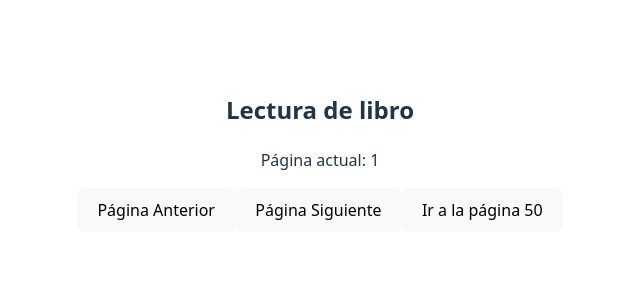
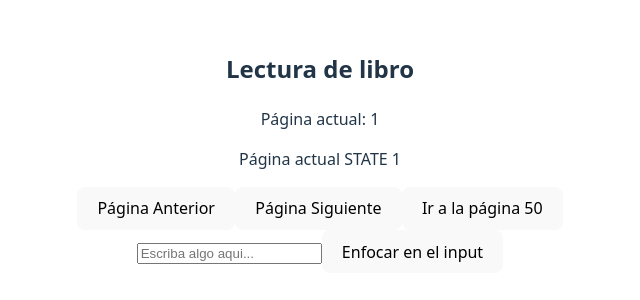
Before and after one commit to MarceloGonza/Proyecto-react, a React (Vite) app: page / in a window 1280 px wide. Shown: the part 248-548 px from the top of the page, without its empty margins (320-960 px from the left). Built offline with nearby package versions, Linux system fonts and the light colour scheme.

Commit message:
focus input add(useRef)

```diff
--- a/src/App.tsx
+++ b/src/App.tsx
@@ -1,11 +1,13 @@
 import "./App.css";
-import { BookReader } from "./components";
+import { BookReader, FocusInput } from "./components";
 
 function App() {
-  // validaciones
-  // submit
-
-  return <BookReader />;
+  return (
+    <>
+      <BookReader />
+      <FocusInput />
+    </>
+  );
 }
 
 export default App;
--- a/src/components/UseRef/BookReader.tsx
+++ b/src/components/UseRef/BookReader.tsx
@@ -2,7 +2,7 @@
 //SIN causar un re - render
 //Objetivo 2: hacer referencia a un elemento del DOM
 
-import { useRef } from "react";
+import { useRef, useState } from "react";
 
 //EJEMPLO
 //Un marcador de un libro que utilizamos para guardar la última página de la lectura
@@ -10,6 +10,7 @@ import { useRef } from "react";
 
 export const BookReader = () => {
   const currentPageRef = useRef<number>(1);
+  const [currentPage, setCurrentPage] = useState(1);
 
   const nextPage = () => {
     currentPageRef.current += 1;
@@ -35,6 +36,7 @@ export const BookReader = () => {
     }
 
     currentPageRef.current = page;
+    setCurrentPage(page);
     console.log(`Saltaste a la página ${currentPageRef.current}`);
   };
 
@@ -42,6 +44,7 @@ export const BookReader = () => {
     <div>
       <h2>Lectura de libro</h2>
       <p>Página actual: {currentPageRef.current}</p>
+      <p>Página actual STATE {currentPage}</p>
       <button onClick={previousPage}>Página Anterior</button>
       <button onClick={nextPage}>Página Siguiente</button>
       <button
--- /dev/null
+++ b/src/components/UseRef/FocusInput.tsx
@@ -0,0 +1,21 @@
+import { useRef } from "react";
+
+export const FocusInput = () => {
+  const inputRef = useRef<HTMLInputElement>(null);
+
+  const HandleButtonClick = () => {
+    if (!inputRef.current) {
+      console.log("No existe la referencia al elemento");
+      return;
+    }
+
+    inputRef.current.focus();
+  };
+
+  return (
+    <div>
+      <input ref={inputRef} type="text" placeholder="Escriba algo aqui..." />
+      <button onClick={HandleButtonClick}>Enfocar en el input</button>
+    </div>
+  );
+};
--- /dev/null
+++ b/src/components/UseRef/index.ts
@@ -0,0 +1,2 @@
+export * from "./BookReader";
+export * from "./FocusInput";
--- a/src/components/index.ts
+++ b/src/components/index.ts
@@ -1,3 +1,3 @@
 export * from "./Button/Button.tsx";
 export * from "./Form/Form.tsx";
-export * from "./UseRef/BookReader.tsx";
+export * from "./UseRef";
```
